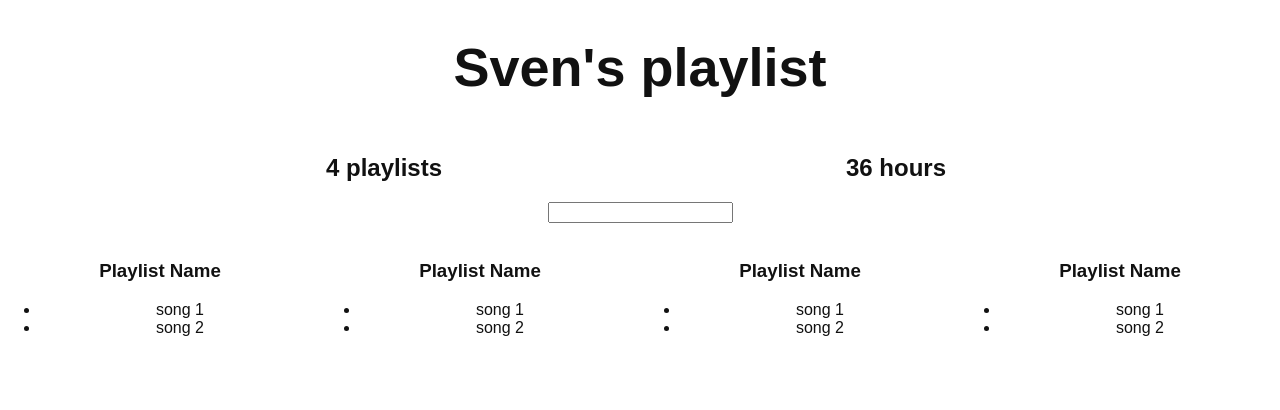
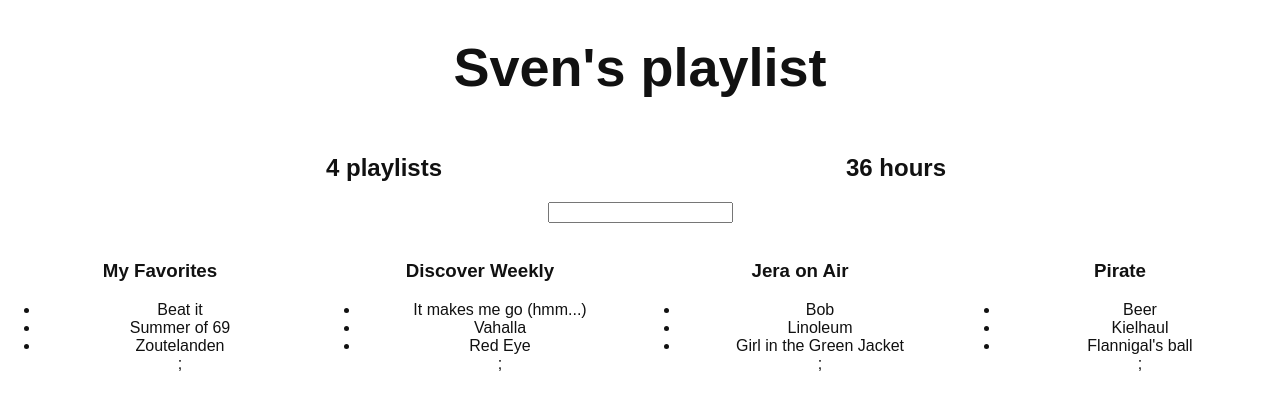
Before and after one commit to svenvdijk/spotify-app, a React (Create React App) app: page / in a window 1280 px wide. Shown: the top 410 px of the page. Built offline with nearby package versions, Linux system fonts and the light colour scheme.

Commit message:
replaced songs with fake server data based on map

```diff
--- a/src/App.js
+++ b/src/App.js
@@ -81,13 +81,16 @@
 class Playlist extends Component {
 
   render() {
+    let playlist = this.props.playlist
     return (
       <div className="playlist" style={{...defaultStyle, display: 'inline-block' ,width: '25%'}}>
         <img src="" alt=""/>
-        <h3>Playlist Name</h3>
+        <h3>{playlist.name}</h3>
         <ul>
-          <li>song 1</li>
-          <li>song 2</li>
+          {playlist.songs.map(song =>
+            <li>{song.name}</li>
+          )};
+
         </ul>
       </div>
     );
@@ -97,9 +100,8 @@
 class App extends Component {
 
   constructor() {
-    super()
-
-    this.state = {serverData: {}}
+    super();
+    this.state = {serverData: {}};
   }
 
   componentDidMount() {
@@ -110,6 +112,7 @@
   }
 
   render() {
+
     return (
       <div className="App">
         {this.state.serverData.user ?
@@ -120,10 +123,10 @@
             <PlayListCounter playlists={this.state.serverData.user.playlists} />
             <HoursCounter playlists={this.state.serverData.user.playlists} />
             <Filter />
-            <Playlist />
-            <Playlist />
-            <Playlist />
-            <Playlist />
+            {this.state.serverData.user.playlists.map(playlist =>
+              <Playlist playlist={playlist}/>
+            )}
+
           </div> : <h1 style={defaultStyle}>Loading...</h1>
         }
       </div>
```
